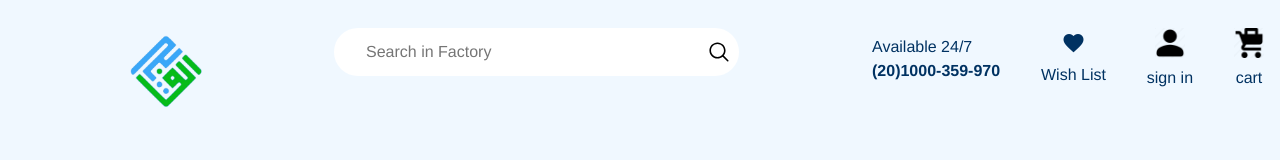
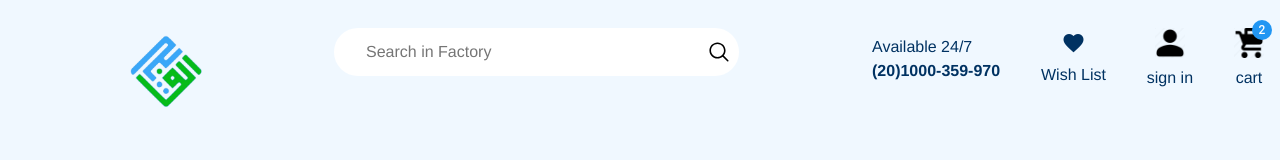
Before and after one commit to Nada-Rjb/WebsiteEl-Fateh, a Vue app: page / in a window 1280 px wide. Shown: the top 160 px of the page. Built offline with nearby package versions, Linux system fonts and the light colour scheme.

Commit message:
Add badge to cart icon in AppNavbar to display item count

```diff
--- a/src/components/global/AppNavbar.vue
+++ b/src/components/global/AppNavbar.vue
@@ -62,6 +62,12 @@
                 @click="openCart"
                 style="cursor: pointer"
               >
+                <v-badge
+                  location="right top"
+                  content="2"
+                  color="blue"
+                  offset-x="-15"
+                ></v-badge>
                 <img
                   style="width: 30px"
                   src="@/assets/imges/cart.webp"
```
